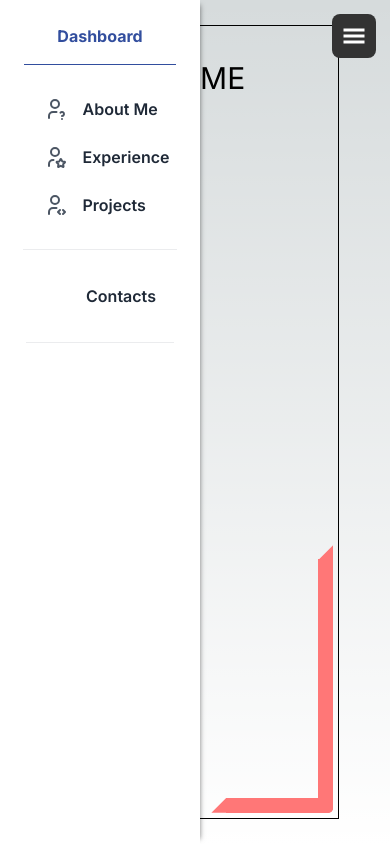
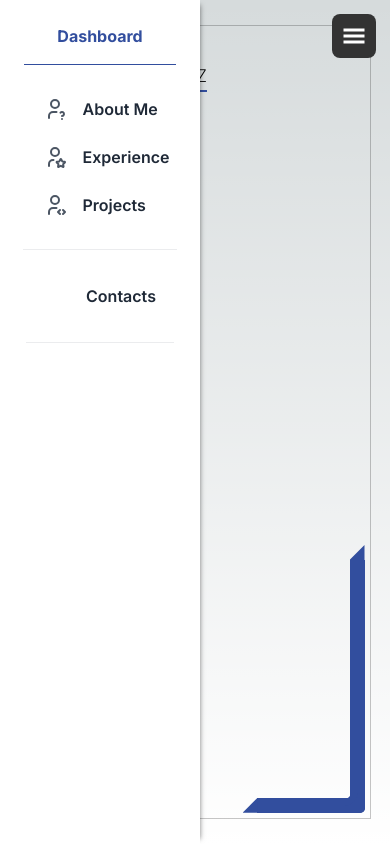
Before and after one commit to MarcoFz7/MyWebPortfolio, a Next.js app: page /about in a window 390 px wide. Built offline with nearby package versions, Linux system fonts and the light colour scheme; some icons are missing.

Commit message:
#comment Adding new components and working on the responsiveness of the website

```diff
--- a/app/about/page.css
+++ b/app/about/page.css
@@ -1,5 +1,33 @@
+@import url('https://fonts.googleapis.com/css2?family=Poppins:wght@200&display=swap');
+
 .about-me-page {
+    position: absolute;
     width: 100%;
     height: 100%;
-    font-size: 30px;
+    padding-left: 1vw;
+    z-index: 10;
 }
+
+.page-header {
+    font-size: 10vh;
+    font-family: 'Poppins', sans-serif;
+    font-weight: 500;
+
+    border-bottom: 2.5px solid rgb(50, 78, 158);
+}
+
+@media only screen and (min-height: 550px) {
+    .page-header {
+        font-size: 55px;
+    }
+}
+@media only screen and (max-width: 800px) and (min-width: 300px) {
+    .page-header {
+        font-size: 6vw;
+    }
+}
+@media only screen and (max-width: 300px) {
+    .page-header {
+        font-size: 24px;
+    }
+}
--- a/app/about/page.tsx
+++ b/app/about/page.tsx
@@ -3,7 +3,9 @@ import './page.css'
 const page = () => {
   return (
     <div className="about-me-page">
-      ABOUT ME
+      <span className='page-header'>
+        Marco Ferraz
+      </span>
     </div>
   );
 };
--- a/app/globals.css
+++ b/app/globals.css
@@ -34,11 +34,28 @@ body {
   bottom: 3%;
   left: 13%;
   width: 74%;
-  height: 94%;
+  min-width: 225.6px;
 
-  border: 1px solid rgb(0,0,0);
+  border: 0.1px solid rgba(25,25,25,0.25);
   z-index: -1;
 }
+@media only screen and (max-width: 300px) {
+  .main-screen {
+      top: 1.5%;
+      bottom: 1.5%;
+      left: 3%;
+      width: 94%;
+  }
+}
+@media only screen and (min-width: 300px) and (max-width: 600px) {
+  .main-screen {
+      top: 3%;
+      bottom: 3%;
+      left: 5%;
+      width: 90%;
+  }
+}
+
 
 /*.main-screen-addornments {
   position: absolute;
@@ -93,9 +110,20 @@ body {
 #top-left {
   top: 5px;
   left: 5px;
-  border-radius: 5px 0 0 0;
-  border-top: 15px solid #ff7777;
-  border-left: 15px solid #ff7777;
+  border-radius: 7.5px 0 0 0;
+  border-top: 15px solid rgb(50, 78, 158);
+  border-left: 15px solid rgb(50, 78, 158);
+}
+
+#top-left-rounded-corner {
+  position: absolute;
+  top: 12px;
+  left: 12px;
+  height: 20px;
+  width: 20px;
+  border-radius: 13.5px 0 0 0;
+  border-top: 7.5px solid rgb(50, 78, 158);
+  border-left: 7.5px solid rgb(50, 78, 158)
 }
 
 #top-left-right-triangle {
@@ -105,7 +133,7 @@ body {
   margin-left: 4.50px;
   width: 10px;
   height: 10px;
-  background-color: #ff7777;
+  background-color: rgb(50, 78, 158);
   border-left: 15px solid transparent; /* Adjust the width of the left side */
   border-bottom: 15px solid transparent;  /* Set the color you desire */
   clip-path: polygon(0 0, 100% 0, 0 100%);
@@ -119,7 +147,7 @@ body {
   width: 10px;
   height: 10px;
   margin-top: 4.85px;
-  background-color: #ff7777;
+  background-color: rgb(50, 78, 158);
   border-left: 15px solid transparent; /* Adjust the width of the left side */
   border-bottom: 15px solid transparent;  /* Set the color you desire */
   clip-path: polygon(0 0, 100% 0, 0 100%);
@@ -130,8 +158,19 @@ body {
   bottom: 5px;
   right: 5px;
   border-radius: 0 0 5px 0;
-  border-bottom: 15px solid #ff7777;
-  border-right: 15px solid #ff7777;
+  border-bottom: 15px solid rgb(50, 78, 158);
+  border-right: 15px solid rgb(50, 78, 158);
+}
+
+#bottom-right-rounded-corner {
+  position: absolute;
+  bottom: 12px;
+  right: 12px;
+  height: 20px;
+  width: 20px;
+  border-radius: 0 0 13.5px 0;
+  border-bottom: 7.5px solid rgb(50, 78, 158);
+  border-right: 7.5px solid rgb(50, 78, 158)
 }
 
 #bottom-right-left-triangle {
@@ -141,7 +180,7 @@ body {
   margin-right: 4.70px;
   width: 10px;
   height: 10px;
-  background-color: #ff7777;
+  background-color: rgb(50, 78, 158);
   border-left: 15px solid transparent; /* Adjust the width of the left side */
   border-bottom: 15px solid transparent;  /* Set the color you desire */
   clip-path: polygon(100% 0, 0 100%, 100% 100%);
@@ -154,15 +193,16 @@ body {
   margin-bottom: 4.55px;
   width: 10px;
   height: 10px;
-  background-color: #ff7777;
+  background-color: rgb(50, 78, 158);
   border-left: 15px solid transparent; /* Adjust the width of the left side */
   border-bottom: 15px solid transparent;  /* Set the color you desire */
   clip-path: polygon(100% 0, 0 100%, 100% 100%);
 }
 
 #main-content {
-  position: relative;
+  position: absolute;
   top: 30px;
   left: 35px;
-  width: 94%;
+  right: 35px;
+  bottom: 30px;
 }
--- a/app/layout.tsx
+++ b/app/layout.tsx
@@ -26,11 +26,13 @@ export default function RootLayout({
             </div>
             <div id="top-left-container">
               <div id="top-left" className="corner"></div>
+              <div id="top-left-rounded-corner"></div>
               <div id="top-left-right-triangle"></div>
               <div id="top-left-bottom-triangle"></div>
             </div>
             <div id="bottom-right-container">
               <div id="bottom-right" className="corner"></div>
+              <div id="bottom-right-rounded-corner"></div>
               <div id="bottom-right-left-triangle"></div>
               <div id="bottom-right-top-triangle"></div>
             </div>
```
